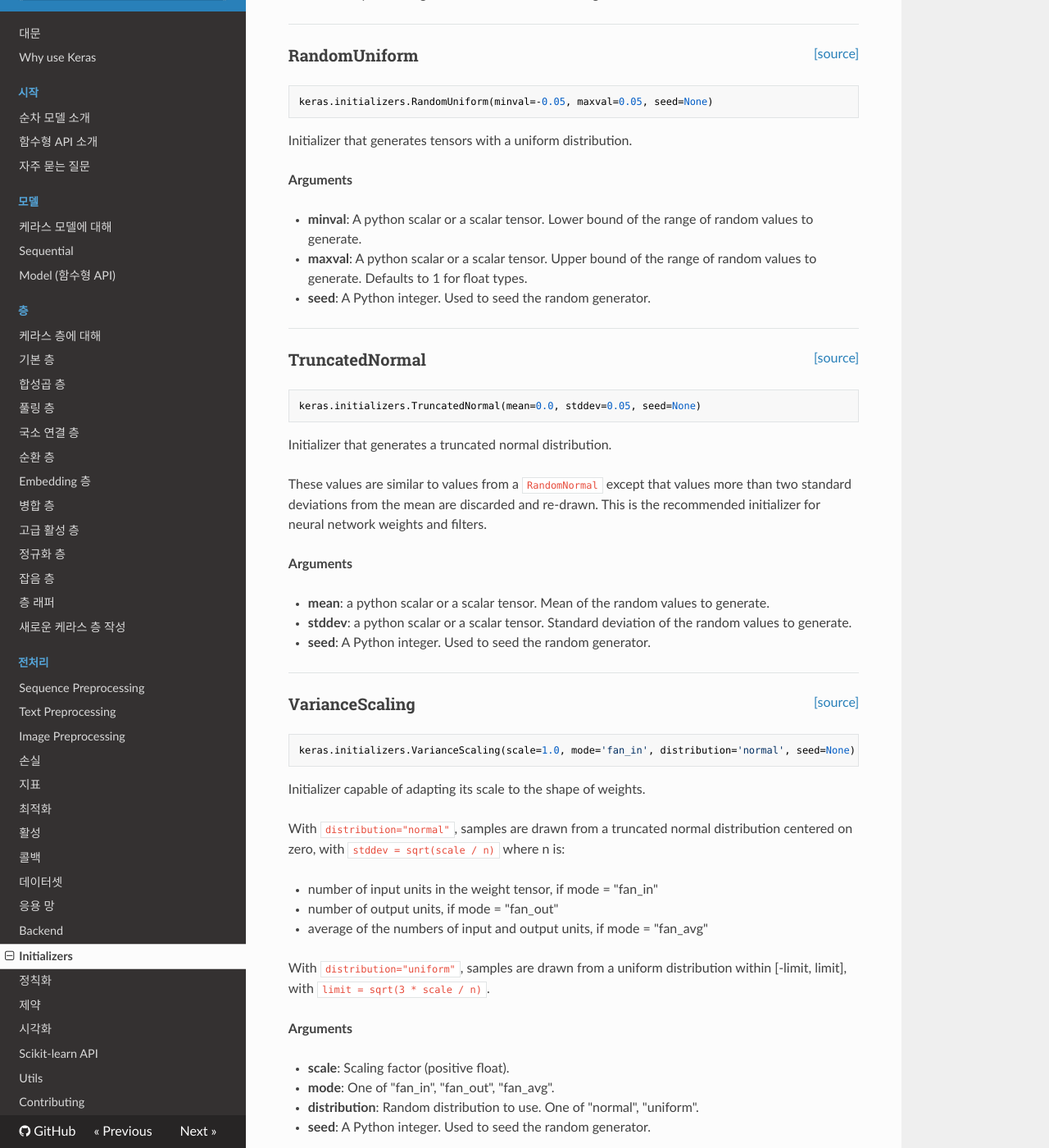
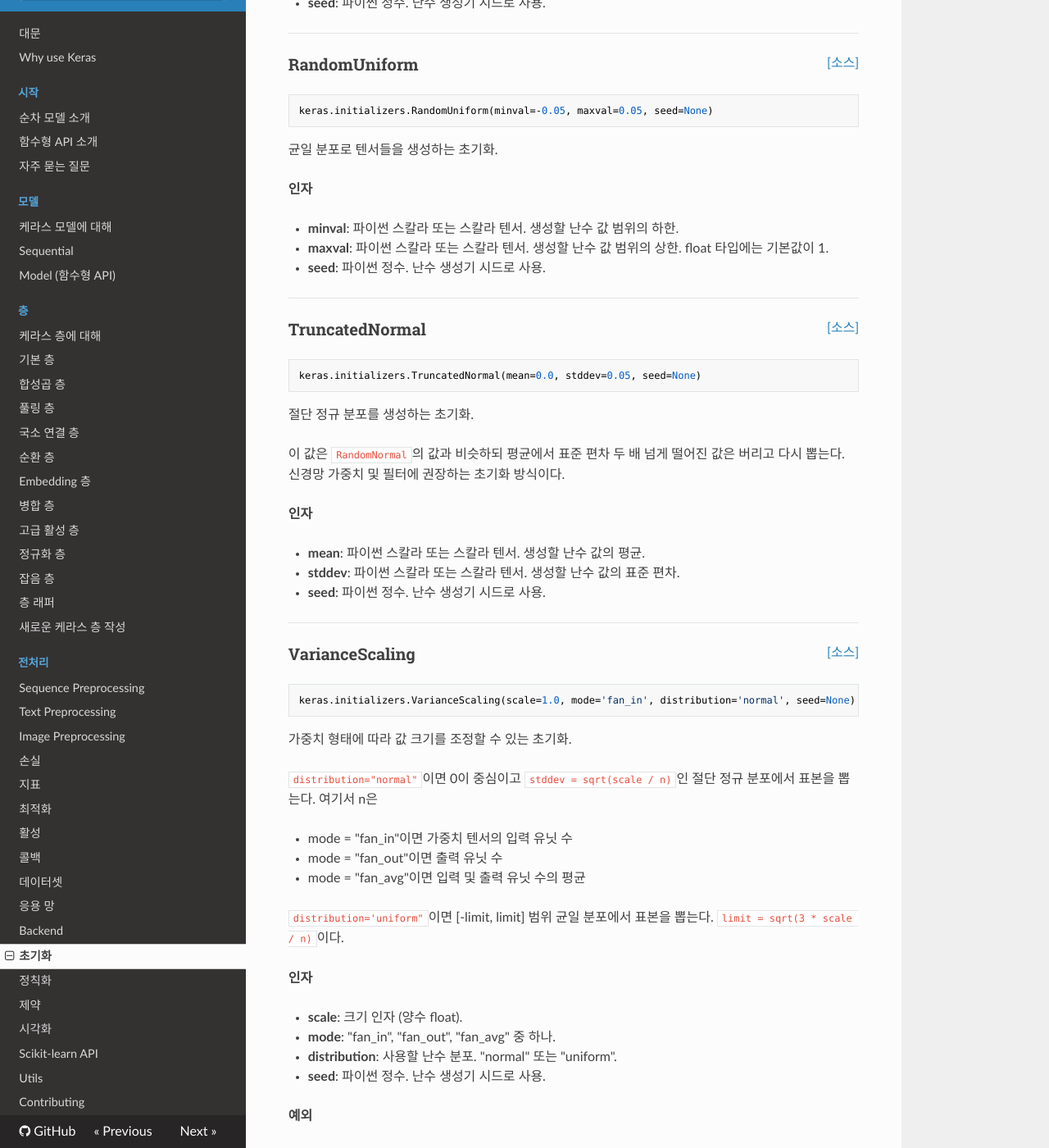
Before and after one commit to wariua/keras-docs-ko, an MkDocs documentation site: the page built from sources/initializers.md, in a window 1280 px wide and 1400 px high, scrolled down 2264 px. Shown: the whole window at 82% size. Built offline with MkDocs 1.6.1, drawn with Linux system fonts in a browser that asks for light colours; nearby versions of some CDN libraries; old or Windows-style settings are respelled for this version of MkDocs; some of the changed text lies outside the part shown.

Commit message:
translated initializers.md

````diff
--- a/mkdocs.yml
+++ b/mkdocs.yml
@@ -46,7 +46,7 @@ pages:
 - 데이터셋: datasets.md
 - 응용 망: applications.md
 - Backend: backend.md
-- Initializers: initializers.md
+- 초기화: initializers.md
 - 정칙화: regularizers.md
 - 제약: constraints.md
 - 시각화: visualization.md
--- a/sources/initializers.md
+++ b/sources/initializers.md
@@ -1,8 +1,8 @@
-## Usage of initializers
+## 초기화 사용
 
-Initializations define the way to set the initial random weights of Keras layers.
+초기화는 케라스 층들의 최초 임의 가중치를 설정하는 방식을 지정한다.
 
-The keyword arguments used for passing initializers to layers will depend on the layer. Usually it is simply `kernel_initializer` and `bias_initializer`:
+층에 초기화 방식을 전달하는 데 쓰는 키워드 인자가 층에 따라 다를 수 있다. 일반적으로는 `kernel_initializer`와 `bias_initializer`다.
 
 ```python
 model.add(Dense(64,
@@ -10,188 +10,183 @@ model.add(Dense(64,
                 bias_initializer='zeros'))
 ```
 
-## Available initializers
+## 사용 가능한 초기화
 
-The following built-in initializers are available as part of the `keras.initializers` module:
+`keras.initializers` 모듈에 포함된 다음 내장 초기화 방식들을 사용할 수 있다.
 
-<span style="float:right;">[[source]](https://github.com/keras-team/keras/blob/master/keras/initializers.py#L229)</span>
+<span style="float:right;">[[소스]](https://github.com/keras-team/keras/blob/master/keras/initializers.py#L229)</span>
 ### Orthogonal
 
 ```python
 keras.initializers.Orthogonal(gain=1.0, seed=None)
 ```
 
-Initializer that generates a random orthogonal matrix.
+난수 직교 행렬을 생성하는 초기화.
 
-__Arguments__
+__인자__
 
-- __gain__: Multiplicative factor to apply to the orthogonal matrix.
-- __seed__: A Python integer. Used to seed the random generator.
+- __gain__: 직교 행렬에 적용할 곱셈 계수.
+- __seed__: 파이썬 정수. 난수 생성기 시드로 사용.
 
-__References__
+__참고 자료__
 
-Saxe et al., http://arxiv.org/abs/1312.6120
+Saxe 외, http://arxiv.org/abs/1312.6120
 
 ----
 
-<span style="float:right;">[[source]](https://github.com/keras-team/keras/blob/master/keras/initializers.py#L266)</span>
+<span style="float:right;">[[소스]](https://github.com/keras-team/keras/blob/master/keras/initializers.py#L266)</span>
 ### Identity
 
 ```python
 keras.initializers.Identity(gain=1.0)
 ```
 
-Initializer that generates the identity matrix.
+단위 행렬을 생성하는 초기화.
 
-Only use for square 2D matrices.
+2차원 정방 행렬에만 사용.
 
-__Arguments__
+__인자__
 
-- __gain__: Multiplicative factor to apply to the identity matrix.
+- __gain__: 단위 행렬에 적용할 곱셈 계수.
 
 ----
 
-<span style="float:right;">[[source]](https://github.com/keras-team/keras/blob/master/keras/initializers.py#L14)</span>
+<span style="float:right;">[[소스]](https://github.com/keras-team/keras/blob/master/keras/initializers.py#L14)</span>
 ### Initializer
 
 ```python
 keras.initializers.Initializer()
 ```
 
-Initializer base class: all initializers inherit from this class.
+초기화 기반 클래스. 모든 초기화 방식들이 이 클래스를 상속한다.
 
 ----
 
-<span style="float:right;">[[source]](https://github.com/keras-team/keras/blob/master/keras/initializers.py#L33)</span>
+<span style="float:right;">[[소스]](https://github.com/keras-team/keras/blob/master/keras/initializers.py#L33)</span>
 ### Zeros
 
 ```python
 keras.initializers.Zeros()
 ```
 
-Initializer that generates tensors initialized to 0.
+0으로 초기화된 텐서들을 생성하는 초기화.
 
 ----
 
-<span style="float:right;">[[source]](https://github.com/keras-team/keras/blob/master/keras/initializers.py#L41)</span>
+<span style="float:right;">[[소스]](https://github.com/keras-team/keras/blob/master/keras/initializers.py#L41)</span>
 ### Ones
 
 ```python
 keras.initializers.Ones()
 ```
 
-Initializer that generates tensors initialized to 1.
+1로 초기화된 텐서들을 생성하는 초기화.
 
 ----
 
-<span style="float:right;">[[source]](https://github.com/keras-team/keras/blob/master/keras/initializers.py#L49)</span>
+<span style="float:right;">[[소스]](https://github.com/keras-team/keras/blob/master/keras/initializers.py#L49)</span>
 ### Constant
 
 ```python
 keras.initializers.Constant(value=0)
 ```
 
-Initializer that generates tensors initialized to a constant value.
+상수 값으로 초기화된 텐서들을 생성하는 초기화.
 
-__Arguments__
+__인자__
 
-- __value__: float; the value of the generator tensors.
+- __value__: float. 생성 텐서들의 값.
 
 ----
 
-<span style="float:right;">[[source]](https://github.com/keras-team/keras/blob/master/keras/initializers.py#L66)</span>
+<span style="float:right;">[[소스]](https://github.com/keras-team/keras/blob/master/keras/initializers.py#L66)</span>
 ### RandomNormal
 
 ```python
 keras.initializers.RandomNormal(mean=0.0, stddev=0.05, seed=None)
 ```
 
-Initializer that generates tensors with a normal distribution.
+정규 분포로 텐서들을 생성하는 초기화.
 
-__Arguments__
+__인자__
 
-- __mean__: a python scalar or a scalar tensor. Mean of the random values
-  to generate.
-- __stddev__: a python scalar or a scalar tensor. Standard deviation of the
-  random values to generate.
-- __seed__: A Python integer. Used to seed the random generator.
+- __mean__: 파이썬 스칼라 또는 스칼라 텐서. 생성할 난수 값의 평균.
+- __stddev__: 파이썬 스칼라 또는 스칼라 텐서. 생성할 난수 값의 표준 편차.
+- __seed__: 파이썬 정수. 난수 생성기 시드로 사용.
 
 ----
 
-<span style="float:right;">[[source]](https://github.com/keras-team/keras/blob/master/keras/initializers.py#L94)</span>
+<span style="float:right;">[[소스]](https://github.com/keras-team/keras/blob/master/keras/initializers.py#L94)</span>
 ### RandomUniform
 
 ```python
 keras.initializers.RandomUniform(minval=-0.05, maxval=0.05, seed=None)
 ```
 
-Initializer that generates tensors with a uniform distribution.
+균일 분포로 텐서들을 생성하는 초기화.
 
-__Arguments__
+__인자__
 
-- __minval__: A python scalar or a scalar tensor. Lower bound of the range
-  of random values to generate.
-- __maxval__: A python scalar or a scalar tensor. Upper bound of the range
-  of random values to generate.  Defaults to 1 for float types.
-- __seed__: A Python integer. Used to seed the random generator.
+- __minval__: 파이썬 스칼라 또는 스칼라 텐서. 생성할 난수 값 범위의 하한.
+- __maxval__: 파이썬 스칼라 또는 스칼라 텐서. 생성할 난수 값 범위의 상한.
+  float 타입에는 기본값이 1.
+- __seed__: 파이썬 정수. 난수 생성기 시드로 사용.
 
 ----
 
-<span style="float:right;">[[source]](https://github.com/keras-team/keras/blob/master/keras/initializers.py#L122)</span>
+<span style="float:right;">[[소스]](https://github.com/keras-team/keras/blob/master/keras/initializers.py#L122)</span>
 ### TruncatedNormal
 
 ```python
 keras.initializers.TruncatedNormal(mean=0.0, stddev=0.05, seed=None)
 ```
 
-Initializer that generates a truncated normal distribution.
+절단 정규 분포를 생성하는 초기화.
 
-These values are similar to values from a `RandomNormal`
-except that values more than two standard deviations from the mean
-are discarded and re-drawn. This is the recommended initializer for
-neural network weights and filters.
+이 값은 `RandomNormal`의 값과 비슷하되
+평균에서 표준 편차 두 배 넘게 떨어진 값은
+버리고 다시 뽑는다. 신경망 가중치 및 필터에
+권장하는 초기화 방식이다.
 
-__Arguments__
+__인자__
 
-- __mean__: a python scalar or a scalar tensor. Mean of the random values
-  to generate.
-- __stddev__: a python scalar or a scalar tensor. Standard deviation of the
-  random values to generate.
-- __seed__: A Python integer. Used to seed the random generator.
+- __mean__: 파이썬 스칼라 또는 스칼라 텐서. 생성할 난수 값의 평균.
+- __stddev__: 파이썬 스칼라 또는 스칼라 텐서. 생성할 난수 값의 표준 편차.
+- __seed__: 파이썬 정수. 난수 생성기 시드로 사용.
 
 ----
 
-<span style="float:right;">[[source]](https://github.com/keras-team/keras/blob/master/keras/initializers.py#L155)</span>
+<span style="float:right;">[[소스]](https://github.com/keras-team/keras/blob/master/keras/initializers.py#L155)</span>
 ### VarianceScaling
 
 ```python
 keras.initializers.VarianceScaling(scale=1.0, mode='fan_in', distribution='normal', seed=None)
 ```
 
-Initializer capable of adapting its scale to the shape of weights.
+가중치 형태에 따라 값 크기를 조정할 수 있는 초기화.
 
-With `distribution="normal"`, samples are drawn from a truncated normal
-distribution centered on zero, with `stddev = sqrt(scale / n)` where n is:
+`distribution="normal"`이면 0이 중심이고 `stddev = sqrt(scale / n)`인
+절단 정규 분포에서 표본을 뽑는다. 여기서 n은
 
-- number of input units in the weight tensor, if mode = "fan_in"
-- number of output units, if mode = "fan_out"
-- average of the numbers of input and output units, if mode = "fan_avg"
+- mode = "fan_in"이면 가중치 텐서의 입력 유닛 수
+- mode = "fan_out"이면 출력 유닛 수
+- mode = "fan_avg"이면 입력 및 출력 유닛 수의 평균
 
-With `distribution="uniform"`,
-samples are drawn from a uniform distribution
-within [-limit, limit], with `limit = sqrt(3 * scale / n)`.
+`distribution='uniform"`이면
+[-limit, limit] 범위 균일 분포에서 표본을 뽑는다.
+`limit = sqrt(3 * scale / n)`이다.
 
-__Arguments__
+__인자__
 
-- __scale__: Scaling factor (positive float).
-- __mode__: One of "fan_in", "fan_out", "fan_avg".
-- __distribution__: Random distribution to use. One of "normal", "uniform".
-- __seed__: A Python integer. Used to seed the random generator.
+- __scale__: 크기 인자 (양수 float).
+- __mode__: "fan_in", "fan_out", "fan_avg" 중 하나.
+- __distribution__: 사용할 난수 분포. "normal" 또는 "uniform".
+- __seed__: 파이썬 정수. 난수 생성기 시드로 사용.
 
-__Raises__
+__예외__
 
-- __ValueError__: In case of an invalid value for the "scale", mode" or
-  "distribution" arguments.
+- __ValueError__: "scale", "mode", "distribution" 인자 값이
+  유효하지 않은 경우.
 
 ----
 
@@ -203,24 +198,24 @@ keras.initializers.lecun_uniform(seed=None)
 ```
 
 
-LeCun uniform initializer.
+LeCun 균일 초기화.
 
-It draws samples from a uniform distribution within [-limit, limit]
-where `limit` is `sqrt(3 / fan_in)`
-where `fan_in` is the number of input units in the weight tensor.
+[-limit, limit] 범위 균일 분포에서 표본을 뽑는다.
+여기서 `limit`은 `sqrt(3 / fan_in)`인데
+`fan_in`은 가중치 텐서의 입력 유닛 수이다.
 
-__Arguments__
+__인자__
 
-- __seed__: A Python integer. Used to seed the random generator.
+- __seed__: 파이썬 정수. 난수 생성기 시드로 사용.
 
-__Returns__
+__반환__
 
-An initializer.
+initializer.
 
-__References__
+__참고 자료__
 
 LeCun 98, Efficient Backprop,
-- __http__://yann.lecun.com/exdb/publis/pdf/lecun-98b.pdf
+- http://yann.lecun.com/exdb/publis/pdf/lecun-98b.pdf
 
 ----
 
@@ -232,25 +227,25 @@ keras.initializers.glorot_normal(seed=None)
 ```
 
 
-Glorot normal initializer, also called Xavier normal initializer.
+Glorot 정규 초기화. Xavier 정규 초기화라고도 함.
 
-It draws samples from a truncated normal distribution centered on 0
-with `stddev = sqrt(2 / (fan_in + fan_out))`
-where `fan_in` is the number of input units in the weight tensor
-and `fan_out` is the number of output units in the weight tensor.
+0이 중심이고 `stddev = sqrt(2 / (fan_in + fan_out))`인
+절단 정규 분포에서 표본을 뽑는다.
+여기서 `fan_in`은 가중치 텐서의 입력 유닛 수이고
+`fan_out`은 가중치 텐서의 출력 유닛 수이다.
 
-__Arguments__
+__인자__
 
-- __seed__: A Python integer. Used to seed the random generator.
+- __seed__: 파이썬 정수. 난수 생성기 시드로 사용.
 
-__Returns__
+__반환__
 
-An initializer.
+initializer.
 
-__References__
+__참고 자료__
 
 Glorot & Bengio, AISTATS 2010
-- __http__://jmlr.org/proceedings/papers/v9/glorot10a/glorot10a.pdf
+- http://jmlr.org/proceedings/papers/v9/glorot10a/glorot10a.pdf
 
 ----
 
@@ -262,25 +257,25 @@ keras.initializers.glorot_uniform(seed=None)
 ```
 
 
-Glorot uniform initializer, also called Xavier uniform initializer.
+Glorot 균일 초기화. Xavier 균일 초기화라고도 함.
 
-It draws samples from a uniform distribution within [-limit, limit]
-where `limit` is `sqrt(6 / (fan_in + fan_out))`
-where `fan_in` is the number of input units in the weight tensor
-and `fan_out` is the number of output units in the weight tensor.
+[-limit, limit] 범위 균일 분포에서 표본을 뽑는다.
+여기서 `limit`은 `sqrt(6 / (fan_in + fan_out))`인데
+`fan_in`은 가중치 텐서의 입력 유닛 수이고
+`fan_out`은 가중치 텐서의 출력 유닛 수이다.
 
-__Arguments__
+__인자__
 
-- __seed__: A Python integer. Used to seed the random generator.
+- __seed__: 파이썬 정수. 난수 생성기 시드로 사용.
 
-__Returns__
+__반환__
 
-An initializer.
+initializer.
 
-__References__
+__참고 자료__
 
 Glorot & Bengio, AISTATS 2010
-- __http__://jmlr.org/proceedings/papers/v9/glorot10a/glorot10a.pdf
+- http://jmlr.org/proceedings/papers/v9/glorot10a/glorot10a.pdf
 
 ----
 
@@ -292,23 +287,23 @@ keras.initializers.he_normal(seed=None)
 ```
 
 
-He normal initializer.
+He 정규 초기화.
 
-It draws samples from a truncated normal distribution centered on 0
-with `stddev = sqrt(2 / fan_in)`
-where `fan_in` is the number of input units in the weight tensor.
+0이 중심이고 `stddev = sqrt(2 / fan_in)`인
+절단 정규 분포에서 표본을 뽑는다.
+여기서 `fan_in`은 가중치 텐서의 입력 유닛 수이다.
 
-__Arguments__
+__인자__
 
-- __seed__: A Python integer. Used to seed the random generator.
+- __seed__: 파이썬 정수. 난수 생성기 시드로 사용.
 
-__Returns__
+__반환__
 
-An initializer.
+initializer.
 
-__References__
+__참고 자료__
 
-He et al., http://arxiv.org/abs/1502.01852
+He 외, http://arxiv.org/abs/1502.01852
 
 ----
 
@@ -320,21 +315,21 @@ keras.initializers.lecun_normal(seed=None)
 ```
 
 
-LeCun normal initializer.
+LeCun 정규 초기화.
 
-It draws samples from a truncated normal distribution centered on 0
-with `stddev = sqrt(1 / fan_in)`
-where `fan_in` is the number of input units in the weight tensor.
+0이 중심이고 `stddev = sqrt(1 / fan_in)`인
+절단 정규 분포에서 표본을 뽑는다.
+여기서 `fan_in`은 가중치 텐서의 입력 유닛 수이다.
 
-__Arguments__
+__인자__
 
-- __seed__: A Python integer. Used to seed the random generator.
+- __seed__: 파이썬 정수. 난수 생성기 시드로 사용.
 
-__Returns__
+__반환__
 
-An initializer.
+initializer.
 
-__References__
+__참고 자료__
 
 - [Self-Normalizing Neural Networks](https://arxiv.org/abs/1706.02515)
 - [Efficient Backprop](http://yann.lecun.com/exdb/publis/pdf/lecun-98b.pdf)
@@ -349,41 +344,41 @@ keras.initializers.he_uniform(seed=None)
 ```
 
 
-He uniform variance scaling initializer.
+He 균일 분산 스케일링 초기화.
 
-It draws samples from a uniform distribution within [-limit, limit]
-where `limit` is `sqrt(6 / fan_in)`
-where `fan_in` is the number of input units in the weight tensor.
+[-limit, limit] 범위 균일 분포에서 표본을 뽑는다.
+여기서 `limit`은 `sqrt(6 / fan_in)`인데
+`fan_in`은 가중치 텐서의 입력 유닛 수이다.
 
-__Arguments__
+__인자__
 
-- __seed__: A Python integer. Used to seed the random generator.
+- __seed__: 파이썬 정수. 난수 생성기 시드로 사용.
 
-__Returns__
+__반환__
 
-An initializer.
+initializer.
 
-__References__
+__참고 자료__
 
-He et al., http://arxiv.org/abs/1502.01852
+He 외, http://arxiv.org/abs/1502.01852
 
 
 
-An initializer may be passed as a string (must match one of the available initializers above), or as a callable:
+초기화 방식을 (위의 가용 초기화 방식들 중 하나와 일치하는) 문자열로 전달할 수도 있고 호출 가능 객체로 전달할 수도 있다.
 
 ```python
 from keras import initializers
 
 model.add(Dense(64, kernel_initializer=initializers.random_normal(stddev=0.01)))
 
-# also works; will use the default parameters.
+# 이렇게도 가능하다. 매개변수 기본값을 쓴다.
 model.add(Dense(64, kernel_initializer='random_normal'))
 ```
 
 
-## Using custom initializers
+## 자체 초기화 사용하기
 
-If passing a custom callable, then it must take the argument `shape` (shape of the variable to initialize) and `dtype` (dtype of generated values):
+자체적인 호출 가능 객체를 전달하려는 경우에는 그 객체가 `shape`(초기화할 변수의 형태)와 `dtype`(생성 값의 dtype)을 인자로 받아야 한다.
 
 ```python
 from keras import backend as K
````
